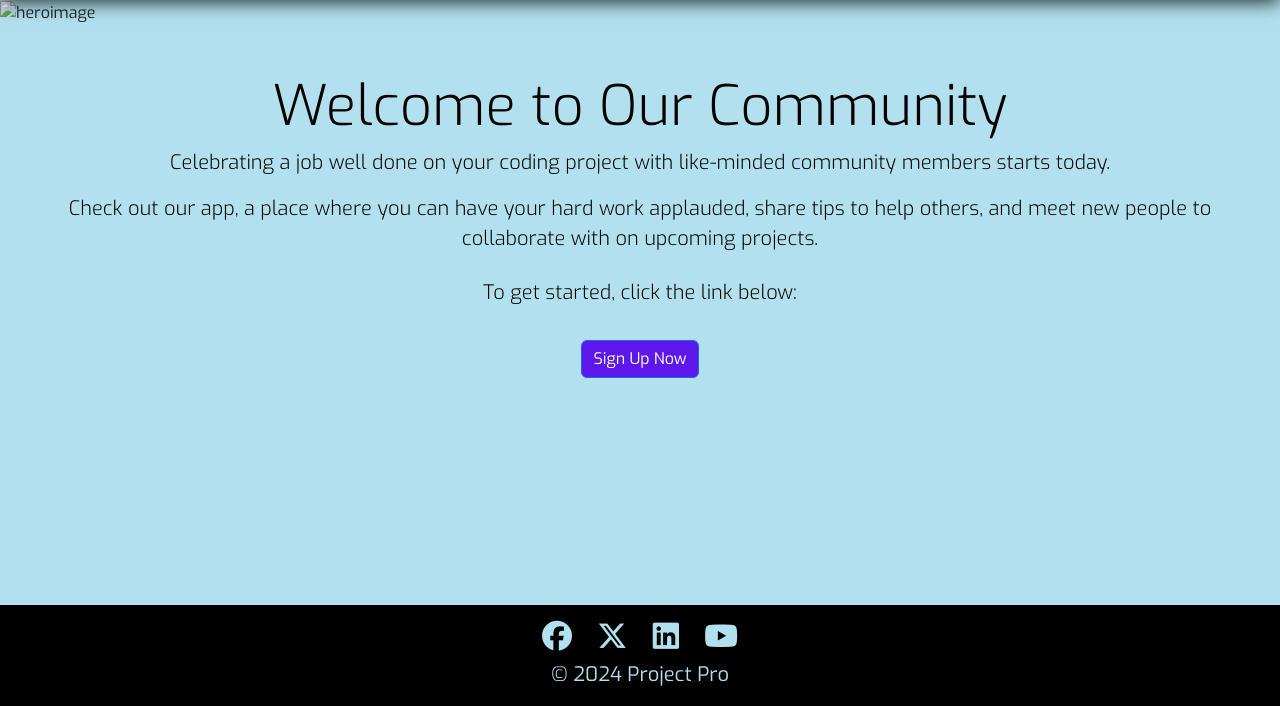
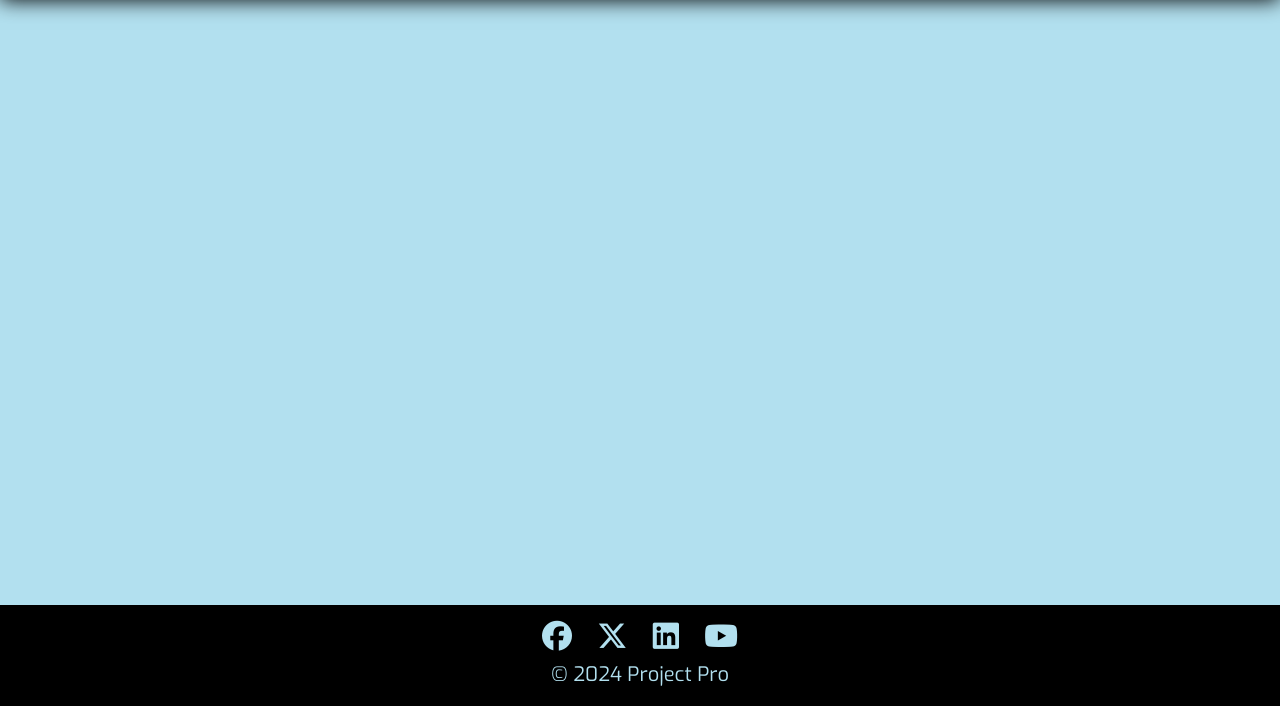
Before and after one commit to Spencily/Project-Pros, a Django app: page /projects/ in a window 1280 px wide. Shown: the part 94-800 px from the top of the page. Run offline with Django 5.2, Linux system fonts and the light colour scheme; data that the repository does not hold is empty; some libraries are stand-ins or nearby versions.

Commit message:
Prepare for merge to main

```diff
--- a/project/templates/project/project.html
+++ b/project/templates/project/project.html
@@ -1,21 +1,7 @@
  {% extends "base.html" %}
 {% load static %}
-{% block title %} Home{% endblock %}
 
 {% block content %}
-
-<div class="container-fluid p-0">
-    <img src="" alt="heroimage">
-</div>
-<div class="hero-box p-5 text-center text-black" style="border-radius: 15px; background-color: rgb(178, 224, 239);">
-    <div class="hero-box-content">
-        <h1 class="display-4">Welcome to Our Community</h1>
-        <p class="lead">Celebrating a job well done on your coding project with like-minded community members starts today.</p>
-        <p class="lead">Check out our app, a place where you can have your hard work applauded, share tips to help others, and meet new people to collaborate with on upcoming projects.</p>
-        <p class="lead mt-4">To get started, click the link below:</p>
-        <a href="{% url 'account_signup' %}" class="btn btn-primary mt-3" style="background-color: #5e17eb; color: white;">Sign Up Now</a>
-    </div>
-</div>
 {% for project in projects %}
 <div class="row justify-content-center mt-5">
         <div class="col-10">
--- a/project/urls.py
+++ b/project/urls.py
@@ -1,8 +1,9 @@
 from django.contrib import admin
 from django.urls import include, path
-from .views import ProjectView, dashboard_content
+from .views import ProjectView, dashboard_content, HomeView
 
 urlpatterns = [
+    path('', HomeView.as_view(), name='home'),
     path('dashboard/', dashboard_content, name='dashboard'),
     path('projects/', ProjectView.as_view(), name='project'),
 ]
--- a/project/views.py
+++ b/project/views.py
@@ -13,6 +13,14 @@ class ProjectView(View):
             request,
             "project/project.html",
             {'projects':approved_projects}
+        )
+
+class HomeView(View):
+    def get(self, request):
+
+        return render(
+            request,
+            "project/index.html",
         )
 
 
--- a/templates/base.html
+++ b/templates/base.html
@@ -5,6 +5,8 @@
 {% url 'account_logout' as logout_url %}
 {% url 'project' as project_url %}
 {% url 'dashboard' as dashboard_url %}
+{% url 'home' as home_url %}
+
 
 <!DOCTYPE html>
 <html lang="en">
@@ -38,7 +40,7 @@
                 <div class="collapse navbar-collapse" id="navbarNav">
                     <ul class="navbar-nav">
                         <li class="nav-item active">
-                            <a class="nav-link" href="{% url 'project' %}">Home <span class="sr-only">(current)</span></a>
+                            <a class="nav-link {% if request.path == home_url %}is_active{% endif %}" href="{% url 'home' %}">Home <span class="sr-only">(current)</span></a>
                         </li>
                         <li class="nav-item active">
                             <a class="nav-link {% if request.path == project_url %}is_active{% endif %}" href="{% url 'project' %}">Projects</a>
```
Also changed, not shown: project/templates/project/index.html (+10 -5 lines).
